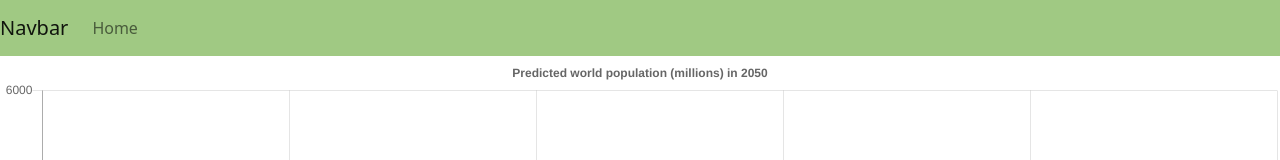
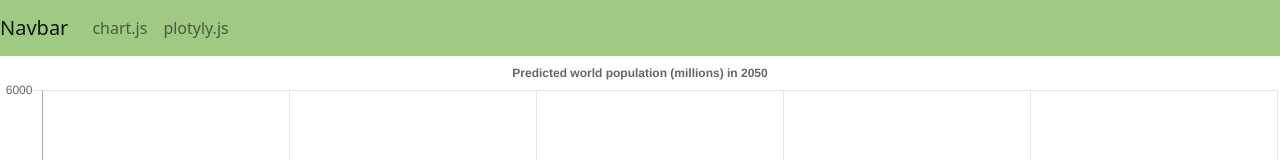
Before and after one commit to kmerz5/Homework6, a plain HTML site: page index.html in a window 1280 px wide. Shown: the top 160 px of the page. Drawn offline with nearby package versions, Linux system fonts and the light colour scheme.

Commit message:
Update index.html

```diff
--- a/index.html
+++ b/index.html
@@ -14,7 +14,8 @@
   </button>
   <div class="collapse navbar-collapse" id="navbarNavAltMarkup">
     <div class="navbar-nav">
-      <a class="nav-item nav-link" href="index.html">Home</a>
+      <a class="nav-item nav-link" href="index.html">chart.js</a>
+      <a class="nav-item nav-link" href="plotly.html">plotyly.js</a>
     </div>
   </div>
 </nav>
```
